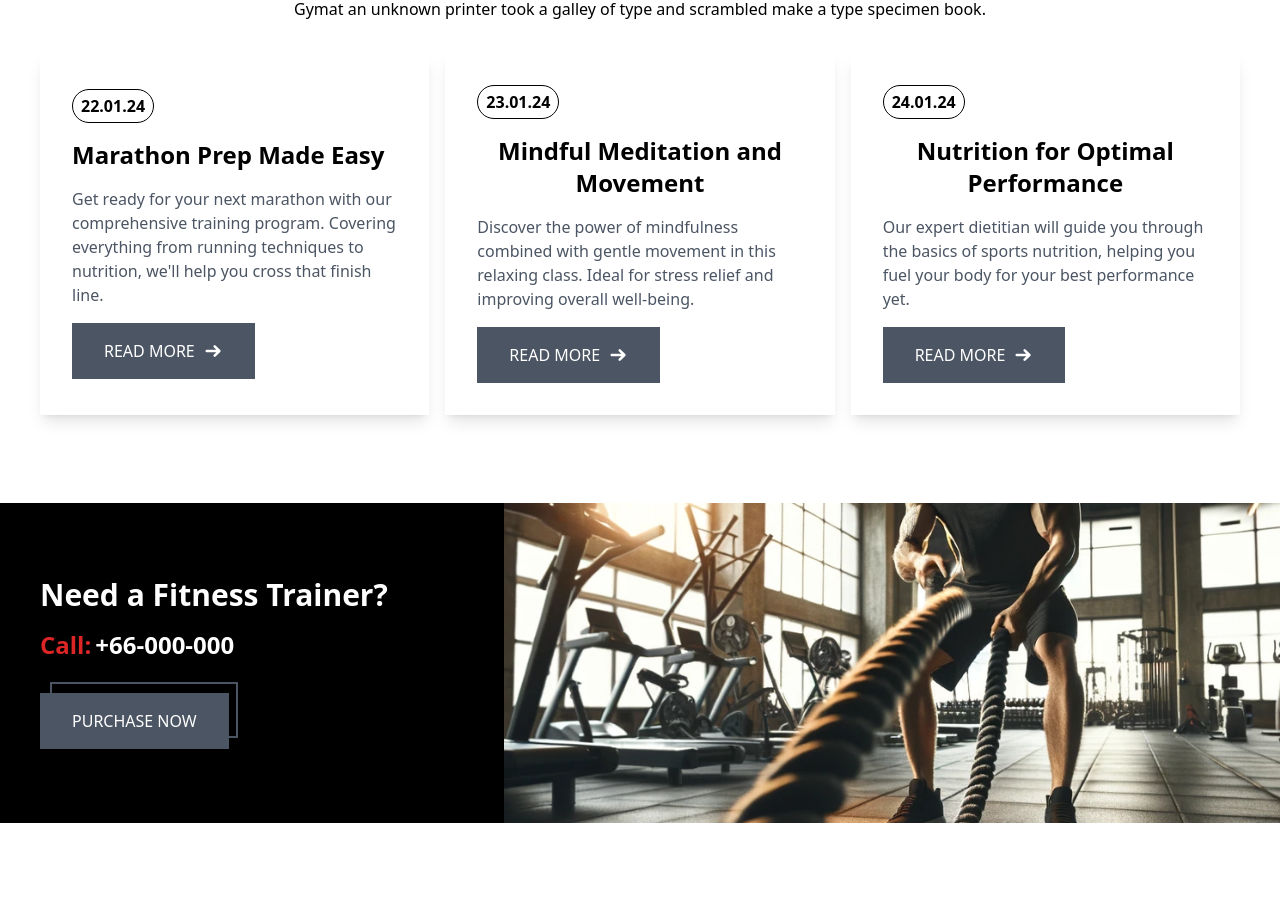
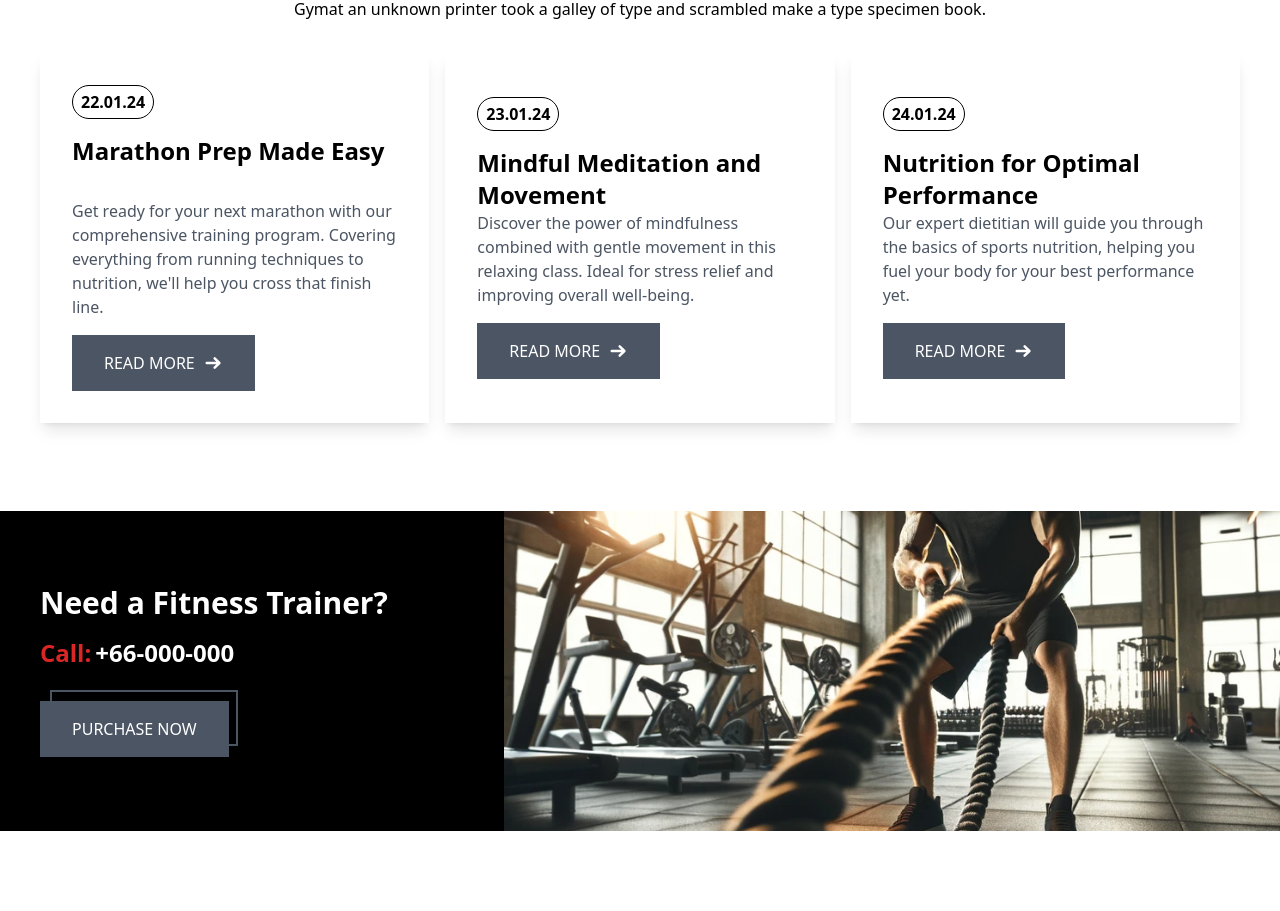
Before and after one commit to OnigiriKing/new-project, a React (Create React App) app: page / in a window 1280 px wide. Shown: the part 6660-7571 px from the top of the page. Built offline with nearby package versions, Linux system fonts and the light colour scheme.

Commit message:
Article style update

```diff
--- a/src/components/homeComp/Home.News/News.Article/Article.jsx
+++ b/src/components/homeComp/Home.News/News.Article/Article.jsx
@@ -8,7 +8,7 @@ export default function Article({date, name, des}) {
         <div class="border-[1px] border-black p-1 px-2 rounded-full font-bold">
           {date}
         </div>
-        <h3 class="font-bold text-2xl">{name}</h3>
+        <h3 class="font-bold text-2xl h-[3rem] items-center text-left">{name}</h3>
         <p class="text-gray-600 min-h-[6rem] text-left">{des}</p>
         <Link class="button-class">READ MORE {allSvg(20).arrow}</Link>
       </div>
```
Also changed, not shown: src/dist/style.css.
